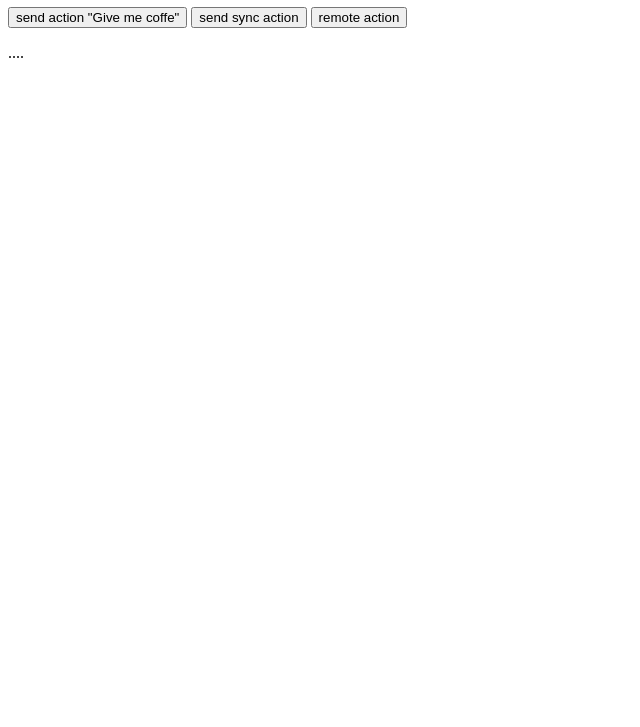
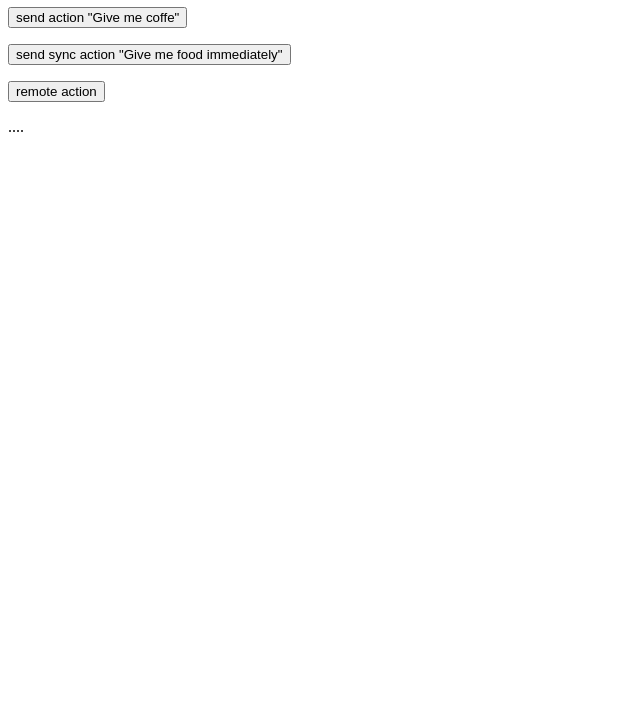
Before and after one commit to BillionaireDY/electron-ipc, an Electron app: page index.html in a window 1280 px wide. Shown: the part 73-800 px from the top of the page, without its empty margins (0-640 px from the left). Drawn offline with Linux system fonts and the light colour scheme; no server answers.

Commit message:
[refactor]

```diff
--- a/index.html
+++ b/index.html
@@ -8,9 +8,15 @@
 </head>
 <body>
     <h1>dy</h1>
-    <button id="btn_send">send action "Give me coffe"</button>
-    <button id="btn_send_sync">send sync action</button>
-    <button id="btn_remote">remote action</button>
+    <p>
+        <button id="btn_send">send action "Give me coffe"</button>
+    </p>
+    <p>
+        <button id="btn_send_sync">send sync action "Give me food immediately"</button>
+    </p>
+    <p>
+        <button id="btn_remote">remote action</button>
+    </p>
     <p id="response">
         ....
     </p>
```
Also changed, not shown: index.js (+2 -26 lines), README.md.
